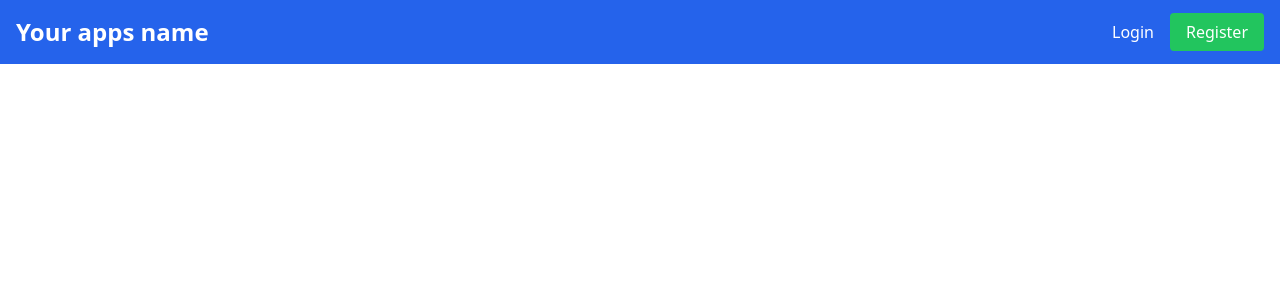
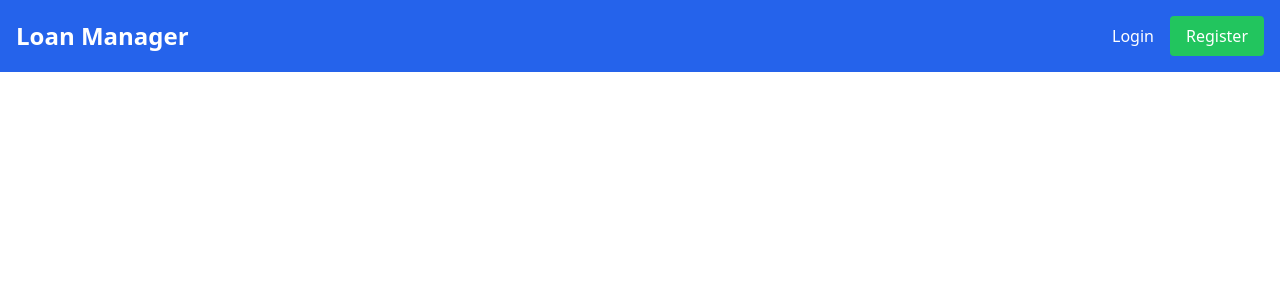
Before and after one commit to kuoguanyi/Loan-Management-System, a React (Create React App) app in the folder frontend/: page / in a window 1280 px wide. Shown: the top 300 px of the page. Built offline with nearby package versions, Linux system fonts and the light colour scheme.

Commit message:
Update Navbar.jsx

```diff
--- a/frontend/src/components/Navbar.jsx
+++ b/frontend/src/components/Navbar.jsx
@@ -1,5 +1,5 @@
-import { Link, useNavigate } from 'react-router-dom';
-import { useAuth } from '../context/AuthContext';
+import { Link, useNavigate } from "react-router-dom";
+import { useAuth } from "../context/AuthContext";
 
 const Navbar = () => {
   const { user, logout } = useAuth();
@@ -7,17 +7,25 @@ const Navbar = () => {
 
   const handleLogout = () => {
     logout();
-    navigate('/login');
+    navigate("/login");
   };
 
   return (
     <nav className="bg-blue-600 text-white p-4 flex justify-between items-center">
-      <Link to="/" className="text-2xl font-bold">Your apps name</Link>
-      <div>
+      <Link to="/" className="text-2xl font-bold">
+        Loan Manager
+      </Link>
+      <div className="flex items-center">
+        {user && <span className="text-white mr-4">Welcome, {user.name}</span>}
+
         {user ? (
           <>
-            <Link to="/tasks" className="mr-4">CRUD</Link>
-            <Link to="/profile" className="mr-4">Profile</Link>
+            <Link to="/loans" className="mr-4">
+              Loans
+            </Link>
+            <Link to="/profile" className="mr-4">
+              Profile
+            </Link>
             <button
               onClick={handleLogout}
               className="bg-red-500 px-4 py-2 rounded hover:bg-red-700"
@@ -27,7 +35,9 @@ const Navbar = () => {
           </>
         ) : (
           <>
-            <Link to="/login" className="mr-4">Login</Link>
+            <Link to="/login" className="mr-4">
+              Login
+            </Link>
             <Link
               to="/register"
               className="bg-green-500 px-4 py-2 rounded hover:bg-green-700"
```
